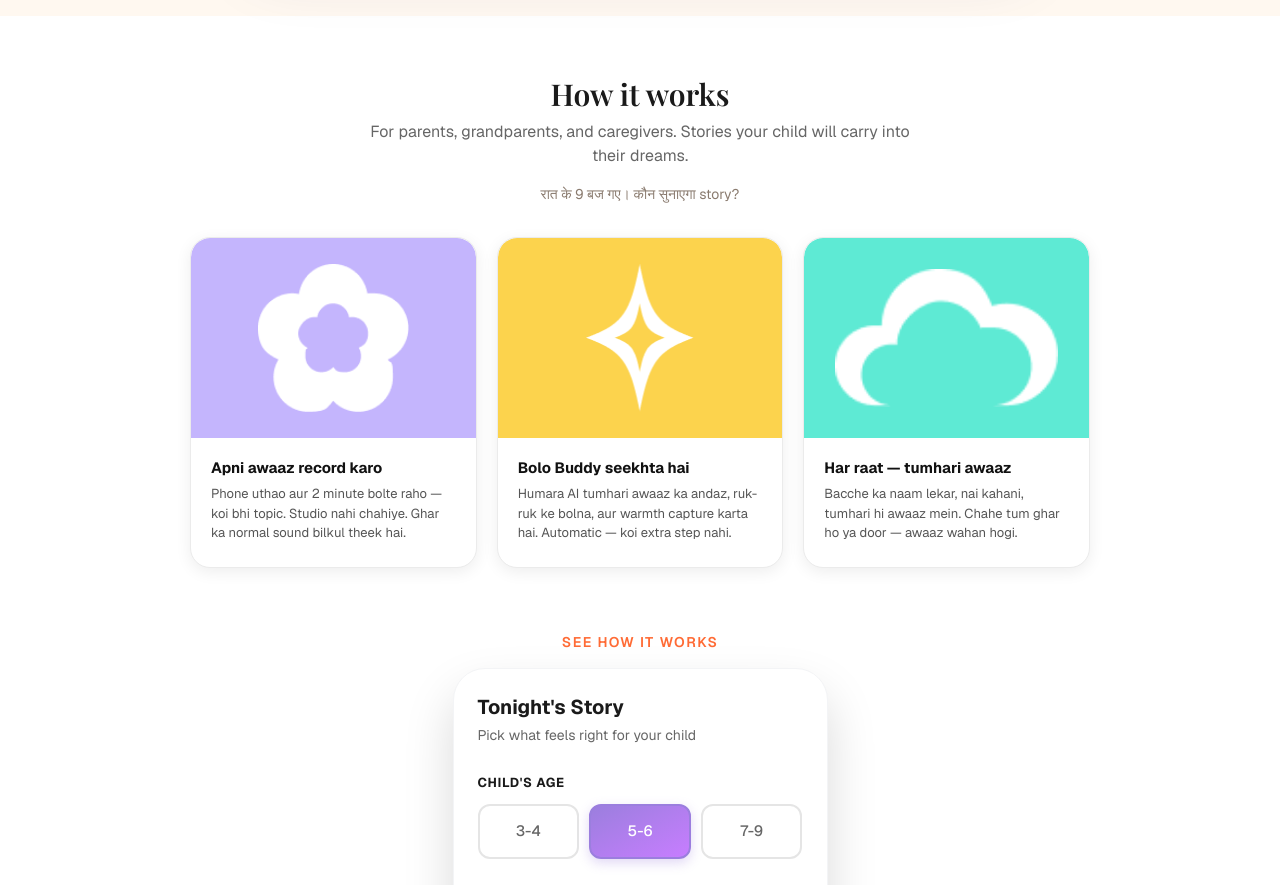
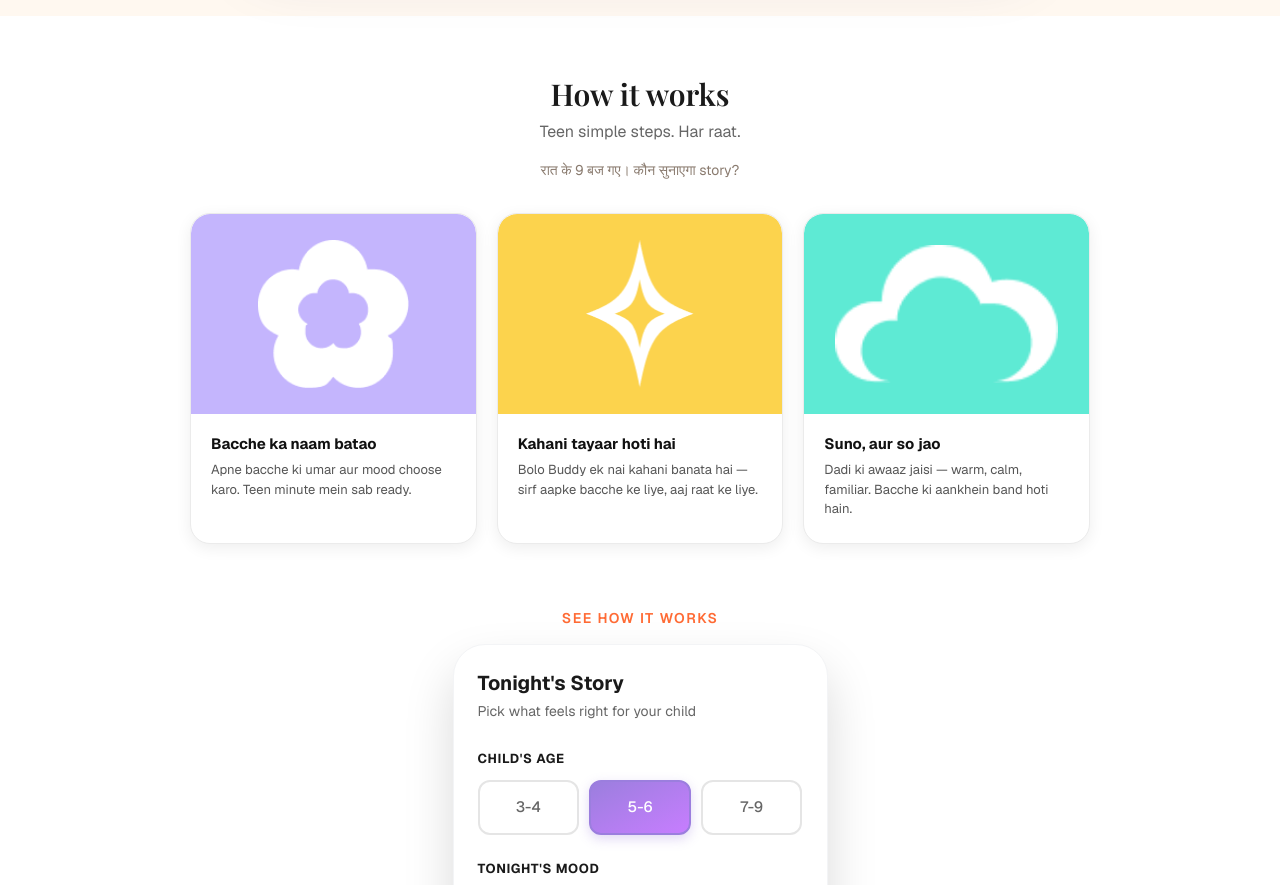
Before and after one commit to growing-with-kid/bolobuddy-app, a Next.js app: page /bolo-buddy in a window 1280 px wide. Shown: the part 2120-3005 px from the top of the page. Built offline with nearby package versions, Linux system fonts and the light colour scheme; no server answers; a web font is replaced by a local one.

Commit message:
Fix How It Works copy to describe the live story flow.
Replace Papa Ki Awaaz steps with the actual pick-story, generate, and listen journey so parents are not misled by coming-soon voice features.

Co-authored-by: Cursor <cursoragent@cursor.com>

```diff
--- a/components/landing/FeatureCards.tsx
+++ b/components/landing/FeatureCards.tsx
@@ -18,20 +18,23 @@ export function FeatureCards() {
   const [selectedMood, setSelectedMood] = useState('bedtime-calm')
   const cards = [
     {
-      title: 'Apni awaaz record karo',
-      description: 'Phone uthao aur 2 minute bolte raho — koi bhi topic. Studio nahi chahiye. Ghar ka normal sound bilkul theek hai.',
+      title: 'Bacche ka naam batao',
+      description:
+        'Apne bacche ki umar aur mood choose karo. Teen minute mein sab ready.',
       bgStyle: { background: '#C4B5FD' },
       iconSrc: '/icons/how-it-works-flower.png',
     },
     {
-      title: 'Bolo Buddy seekhta hai',
-      description: 'Humara AI tumhari awaaz ka andaz, ruk-ruk ke bolna, aur warmth capture karta hai. Automatic — koi extra step nahi.',
+      title: 'Kahani tayaar hoti hai',
+      description:
+        'Bolo Buddy ek nai kahani banata hai — sirf aapke bacche ke liye, aaj raat ke liye.',
       bgStyle: { background: '#FCD34D' },
       iconSrc: '/icons/how-it-works-star.png',
     },
     {
-      title: 'Har raat — tumhari awaaz',
-      description: 'Bacche ka naam lekar, nai kahani, tumhari hi awaaz mein. Chahe tum ghar ho ya door — awaaz wahan hogi.',
+      title: 'Suno, aur so jao',
+      description:
+        'Dadi ki awaaz jaisi — warm, calm, familiar. Bacche ki aankhein band hoti hain.',
       bgStyle: { background: '#5EEAD4' },
       iconSrc: '/icons/how-it-works-cloud.png',
     },
@@ -44,7 +47,7 @@ export function FeatureCards() {
           How it works
         </h2>
         <p className="text-subtext-grey text-center text-sm sm:text-base mb-4 max-w-xl mx-auto px-4">
-          For parents, grandparents, and caregivers. Stories your child will carry into their dreams.
+          Teen simple steps. Har raat.
         </p>
         <p
           className="mb-8 max-w-xl mx-auto px-4"
```
